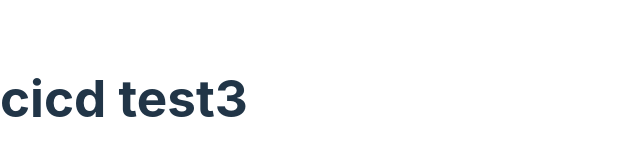
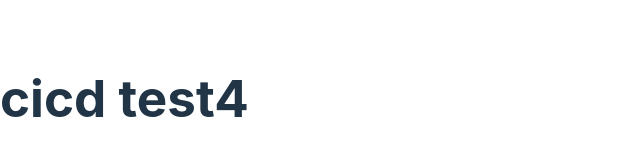
Before and after one commit to yunzzng/petple-front, a React (Vite) app: page / in a window 1280 px wide. Shown: the part 302-458 px from the top of the page, without its empty margins (0-640 px from the left). Built offline with nearby package versions, Linux system fonts and the light colour scheme.

Commit message:
chore: cicd test

```diff
--- a/src/pages/Home/index.tsx
+++ b/src/pages/Home/index.tsx
@@ -1,7 +1,7 @@
 const Home = () => {
   return (
     <>
-      <h1>cicd test3</h1>
+      <h1>cicd test4</h1>
     </>
   );
 };
```
